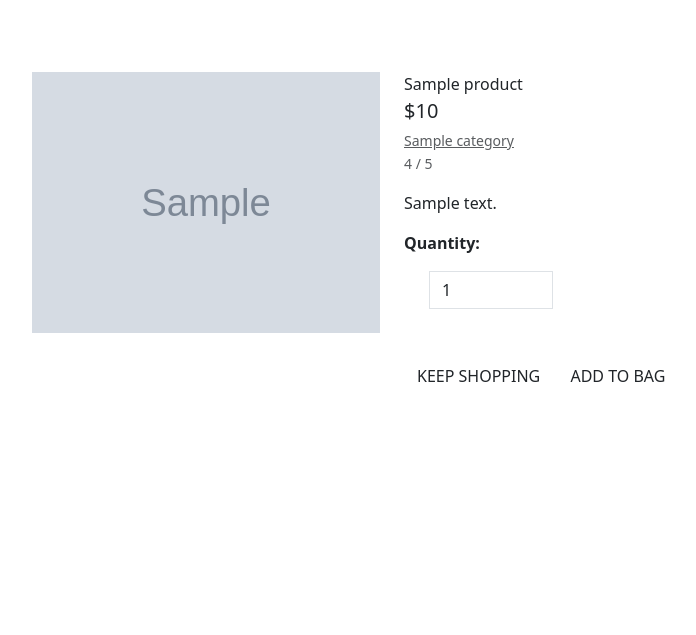
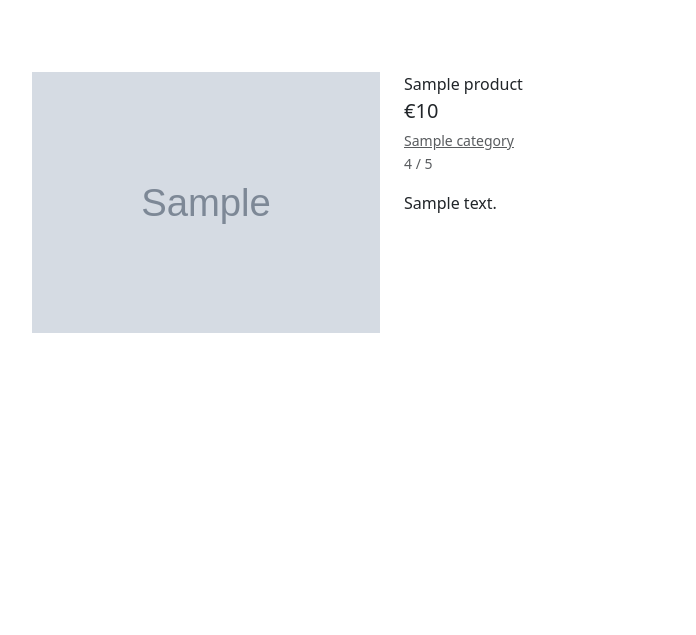
Before and after one commit to colmwoods/PCPartsIreland, a Django app: template products/templates/product_detail.html in a window 1280 px wide; the page is wider, and only the part inside the window is pictured. Shown: the part 93-728 px from the top of that part, without its empty margins (248-944 px from the left). Run offline with Django 5.2, Linux system fonts and the light colour scheme; the template is opened without the code that fills it: most values are stand-ins (such as "Sample title", 1, 10 or a date in 2020); grey boxes marked "Sample" are stand-in pictures.

Commit message:
Remove edit and add for time being and also removed size block + changed from $ to € for currency

```diff
--- a/products/templates/product_detail.html
+++ b/products/templates/product_detail.html
@@ -29,7 +29,7 @@
         <div class="col-12 col-md-6 col-lg-4">
             <div class="product-details-container mb-5 mt-md-5">
                 <p class="mb-0">{{ product.name }}</p>
-                <p class="lead mb-0 text-left font-weight-bold">${{ product.price }}</p>
+                <p class="lead mb-0 text-left font-weight-bold">€{{ product.price }}</p>
                 {% if product.category %}
                 <p class="small mt-1 mb-0">
                     <a class="text-muted" href="{% url 'products' %}?category={{ product.category.name }}">
@@ -52,62 +52,6 @@
                 <form class="form" action="{% url 'add_to_bag' product.id %}" method="POST">
                     {% csrf_token %}
                     <div class="form-row">
-                        {% with product.has_sizes as s %}
-                        {% if s %}
-                        <div class="col-12">
-                            <p><strong>Size:</strong></p>
-                            <select class="form-control rounded-0 w-50" name="product_size" id='id_product_size'>
-                                <option value="xs">XS</option>
-                                <option value="s">S</option>
-                                <option value="m" selected>M</option>
-                                <option value="l">L</option>
-                                <option value="xl">XL</option>
-                            </select>
-                        </div>
-                        {% endif %}
-                        <div class="col-12">
-                            <p class="mt-3"><strong>Quantity:</strong></p>
-                            <div class="form-group w-50">
-                                <!-- Add class with product id -->
-                                <div class="input-group input-group-{{ product.id }}">
-                                    <div class="input-group-prepend">
-                                        <!-- Remove button id, replace with class -->
-                                        <button
-                                            class="decrement-qty btn btn-black rounded-0 decrement-qty_{{ product.id }}"
-                                            data-item_id="{{ product.id }}">
-                                            <span class="icon">
-                                                <i class="fas fa-minus"></i>
-                                            </span>
-                                        </button>
-                                    </div>
-                                    <!-- Remove input id, replace with class -->
-                                    <input class="form-control qty_input id_qty_{{ product.id }}" type="number"
-                                        name="quantity" value="1" min="1" max="99" data-item_id="{{ product.id }}">
-                                    <div class="input-group-append">
-                                        <!-- Remove button id, replace with class -->
-                                        <button
-                                            class="increment-qty btn btn-black rounded-0 increment-qty_{{ product.id }}"
-                                            data-item_id="{{ product.id }}">
-                                            <span class="icon">
-                                                <i class="fas fa-plus"></i>
-                                            </span>
-                                        </button>
-                                    </div>
-                                </div>
-                            </div>
-                        </div>
-
-                        <div class="col{% if s %}-12 mt-2{% endif %}">
-                            <a href="{% url 'products' %}" class="btn btn-outline-black rounded-0 mt-5">
-                                <span class="icon">
-                                    <i class="fas fa-chevron-left"></i>
-                                </span>
-                                <span class="text-uppercase">Keep Shopping</span>
-                            </a>
-                            <input type="submit" class="btn btn-black rounded-0 text-uppercase mt-5" value="Add to Bag">
-                        </div>
-                        <input type="hidden" name="redirect_url" value="{{ request.path }}">
-                        {% endwith %}
                     </div>
                 </form>
             </div>
--- a/products/templates/products.html
+++ b/products/templates/products.html
@@ -82,7 +82,7 @@
                         <div class="card-footer bg-white pt-0 border-0 text-left">
                             <div class="row">
                                 <div class="col">
-                                    <p class="lead mb-0 text-left font-weight-bold">${{ product.price }}</p>
+                                    <p class="lead mb-0 text-left font-weight-bold">€{{ product.price }}</p>
                                     {% if product.category %}
                                     <p class="small mt-1 mb-0">
                                         <a class="text-muted"
```
Also changed, not shown: products/templates/add_product.html (deleted, +0 -53 lines), products/templates/edit_product.html (deleted, +0 -54 lines).
